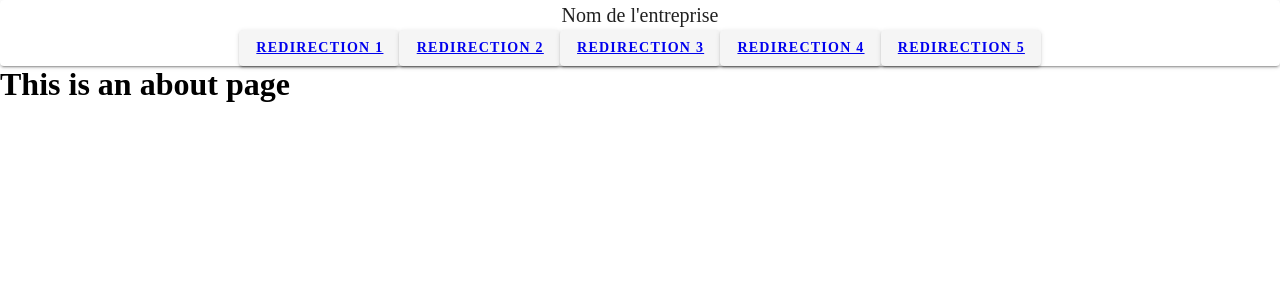
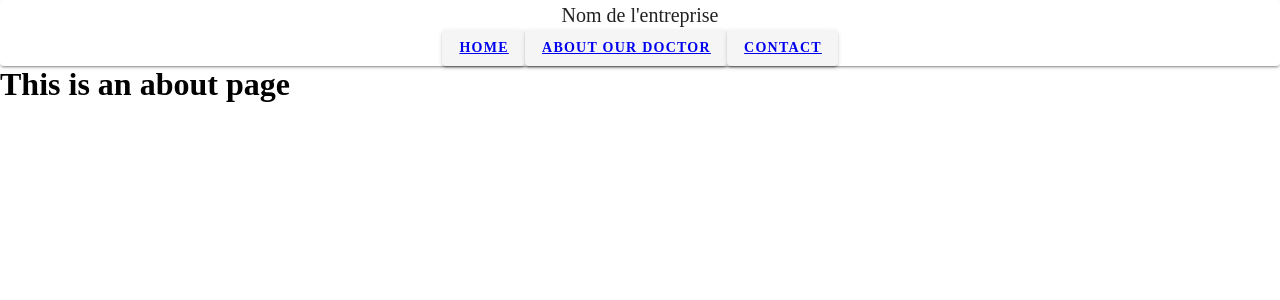
Before and after one commit to codacy-badger/Cabinet-Medical-v2, a Vue app in the folder front/: page /about in a window 1280 px wide. Shown: the top 300 px of the page. Built offline with nearby package versions, Linux system fonts and the light colour scheme.

Commit message:
change the name of the 3 first button to Home,About our doctor and contact in the component Header.vue

```diff
--- a/front/src/components/Header.vue
+++ b/front/src/components/Header.vue
@@ -3,21 +3,16 @@
     <div class="center">
       <v-toolbar-title>Nom de l'entreprise</v-toolbar-title>
      <v-btn>
-      <router-link to="/"><strong>Redirection 1</strong></router-link>
+      <router-link to="/"><strong>Home</strong></router-link>
     </v-btn>
     <v-btn>
- <router-link to="/"><strong>Redirection 2</strong></router-link>
+ <router-link to="/About"><strong>About our doctor</strong></router-link>
     </v-btn>
     <v-btn>
- <router-link to="/"><strong>Redirection 3</strong></router-link>
+ <router-link to="/Contact"><strong>Contact</strong></router-link>
     </v-btn>
 
-    <v-btn>
- <router-link to="/"><strong>Redirection 4</strong></router-link>
-    </v-btn>
-    <v-btn>
- <router-link to="/"><strong>Redirection 5</strong></router-link>
-   </v-btn>
+
   </div>
   </v-card>
 </template>
```
